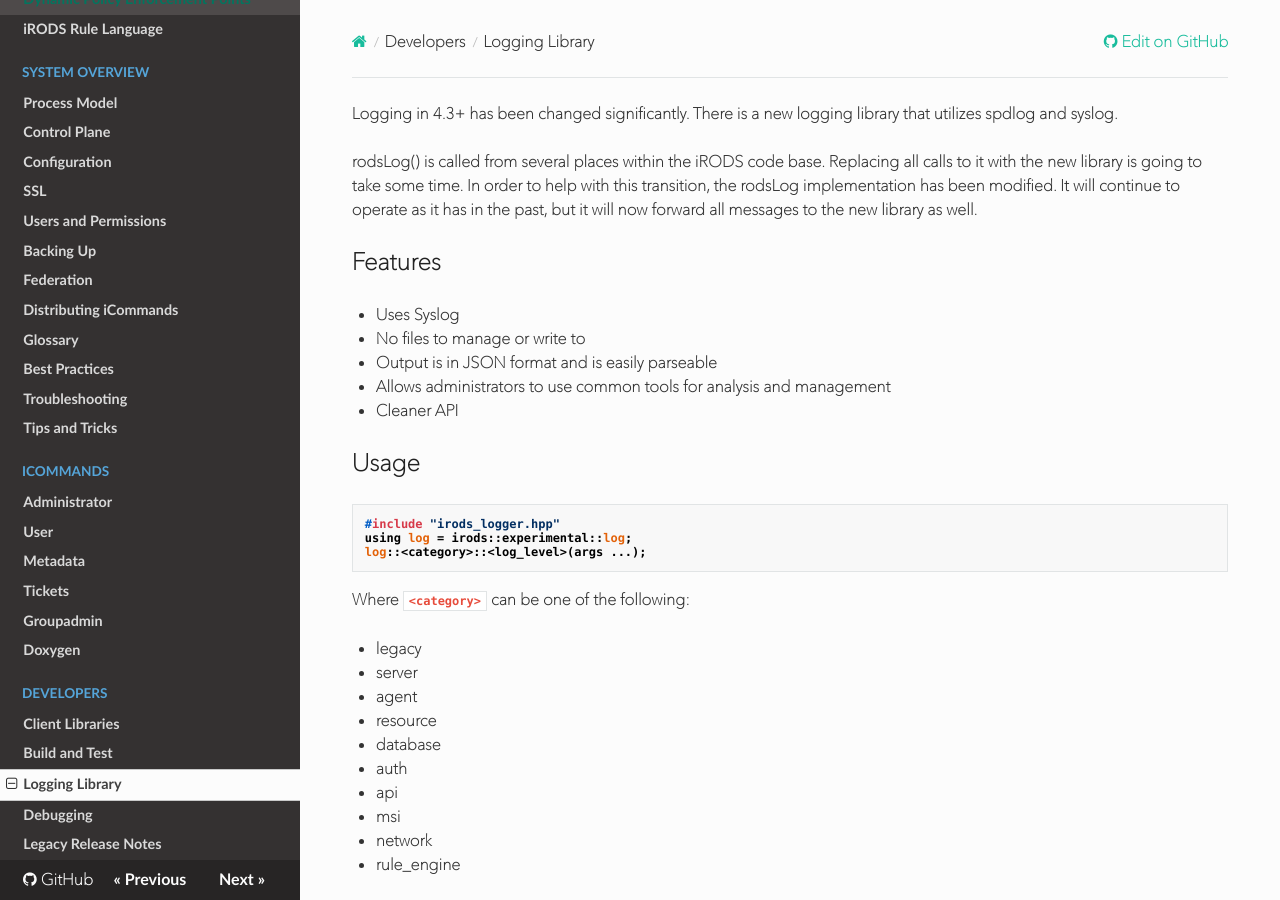
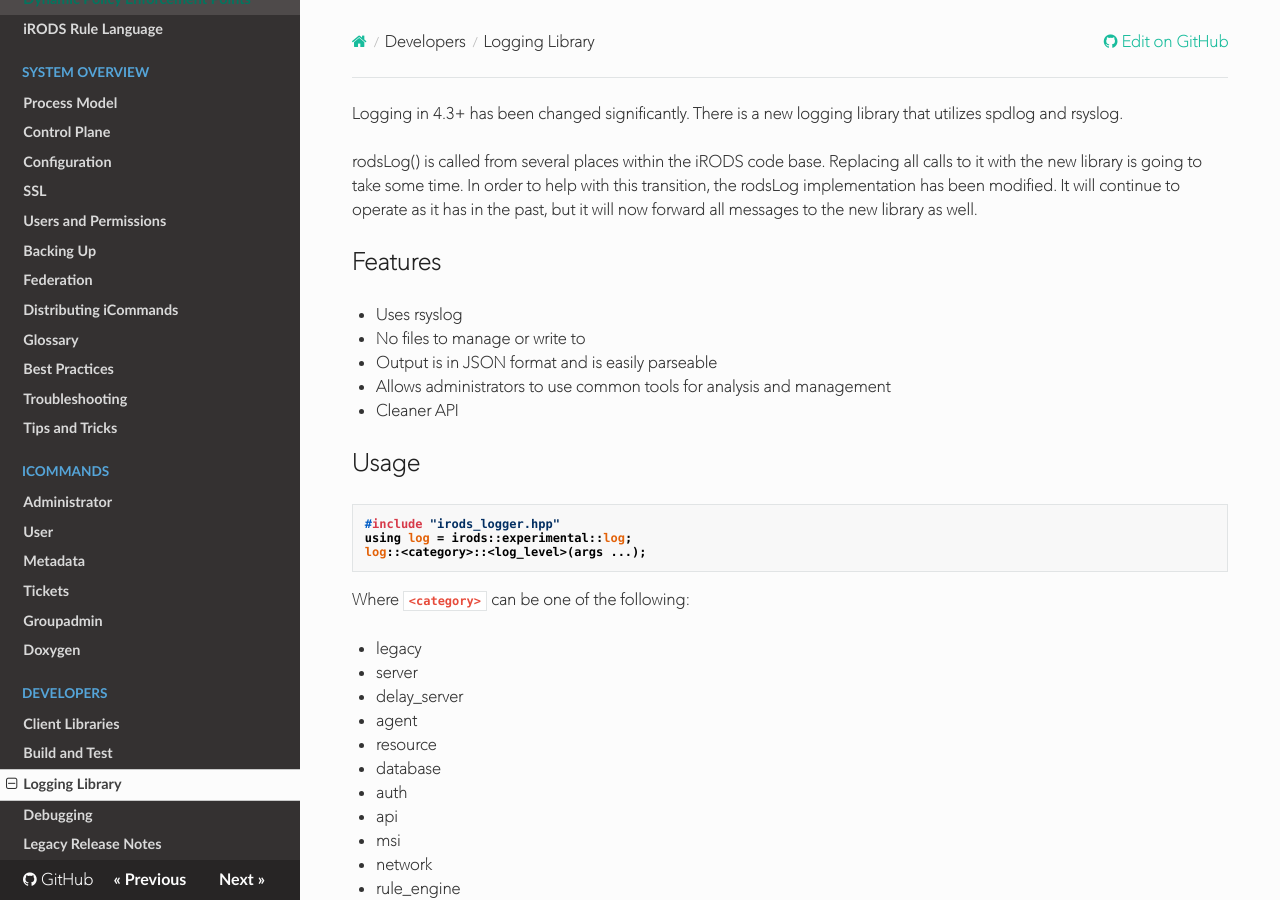
Before and after one commit to irods/irods_docs, an MkDocs documentation site: the page built from docs/developers/logging_library.md, in a window 1280 px wide and 900 px high. Built offline with MkDocs 1.6.1, drawn with Linux system fonts in a browser that asks for light colours; nearby versions of some CDN libraries; some of the changed text lies outside the part shown.

```diff
--- a/docs/developers/logging_library.md
+++ b/docs/developers/logging_library.md
@@ -1,10 +1,10 @@
-Logging in 4.3+ has been changed significantly.  There is a new logging library that utilizes spdlog and syslog.
+Logging in 4.3+ has been changed significantly.  There is a new logging library that utilizes spdlog and rsyslog.
 
 rodsLog() is called from several places within the iRODS code base.  Replacing all calls to it with the new library is going to take some time.  In order to help with this transition, the rodsLog implementation has been modified. It will continue to operate as it has in the past, but it will now forward all messages to the new library as well.
 
 ## Features
 
-- Uses Syslog
+- Uses rsyslog
 - No files to manage or write to
 - Output is in JSON format and is easily parseable
 - Allows administrators to use common tools for analysis and management
@@ -22,6 +22,7 @@
 
 - legacy
 - server
+- delay_server
 - agent
 - resource
 - database
```
Also changed, not shown: other parts of docs/developers/logging_library.md (+7 -1 lines), docs/getting_started/running.md (added, +47 -0 lines).
